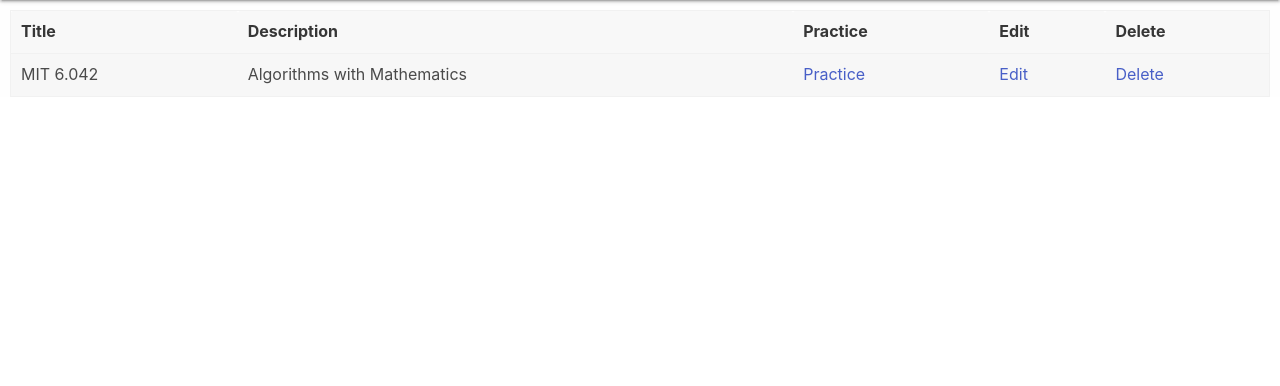
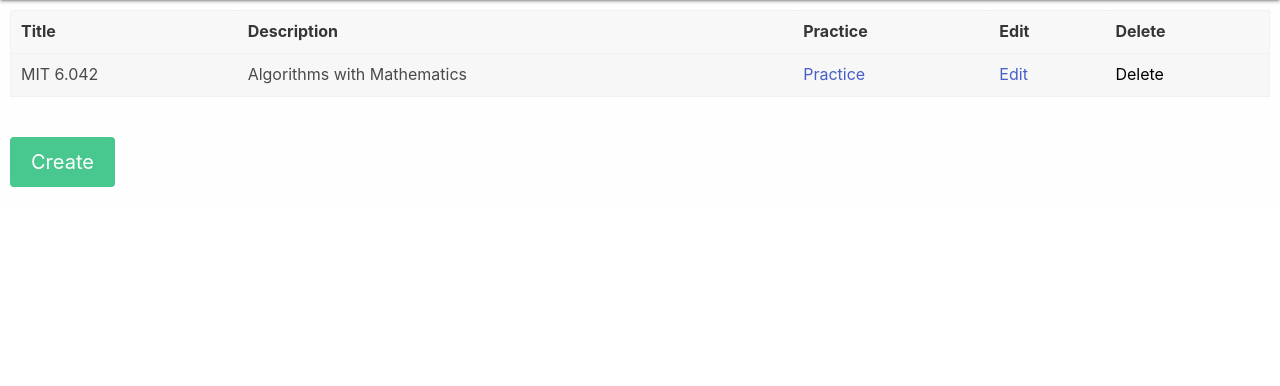
Before and after one commit to williammabotjaeng/cardbase, a Flask app: page /home in a window 1280 px wide. Shown: the part 64-450 px from the top of the page. Run offline with Flask 3, Linux system fonts and the light colour scheme; a user stored in the database is signed in; data comes from the database, SQL or seed files in the repository; both versions use the stored data as it was after the commit.

Commit message:
delete route, delete children

```diff
--- a/app.py
+++ b/app.py
@@ -272,11 +272,16 @@
         flash("Flashcard set not found.")
         return redirect(url_for("flash_card_sets"))
 
+    # Delete all flash_card_entries in the flash_card_set
+    for entry in flash_card_set.flashcard_entries:
+        db.session.delete(entry)
+
     db.session.delete(flash_card_set)
     db.session.commit()
 
     flash("Flashcard set deleted successfully.")
     return redirect(url_for("flash_card_sets"))
+
 
 @app.route('/save_flashcard_entries', methods=['POST'])
 def save_flashcard_entries():
--- a/templates/flash_card_sets.html
+++ b/templates/flash_card_sets.html
@@ -26,6 +26,10 @@
                   {% endfor %}
                 </tbody>
               </table>
+              <br>
+              <div class="is-centered">
+                <a href="{{ url_for('create_set') }}" class="button large is-success">Create</a>
+              </div>
             {% else %}
             <div>
               <p class="text-center empty-state-text">No flash card sets available.</p>
--- a/templates/home.html
+++ b/templates/home.html
@@ -20,11 +20,16 @@
                     <td>{{ flash_card_set.set_description }}</td>
                     <td><a href="{{ url_for('practice_flash_card_set', set_id=flash_card_set.id) }}">Practice</a></td>
                     <td><a href="{{ url_for('edit_flash_card_set', set_id=flash_card_set.id) }}">Edit</a></td>
-                    <td><a href="{{ url_for('delete_flash_card_set', set_id=flash_card_set.id) }}">Delete</a></td>
+                    <!-- <td><a href="{{ url_for('delete_flash_card_set', set_id=flash_card_set.id) }}">Delete</a></td> -->
+                    <td><form method="post" action="{{ url_for('delete_flash_card_set', set_id=flash_card_set.id) }}"><button class="action-btn" type="submit">Delete</button></td>
                   </tr>
                   {% endfor %}
                 </tbody>
               </table>
+              <br>
+              <div class="is-centered">
+                <a href="{{ url_for('create_set') }}" class="button large is-success">Create</a>
+              </div>
             {% else %}
             <div>
               <p class="text-center empty-state-text">No flash card sets available.</p>
```
Also changed, not shown: instance/database.db.
